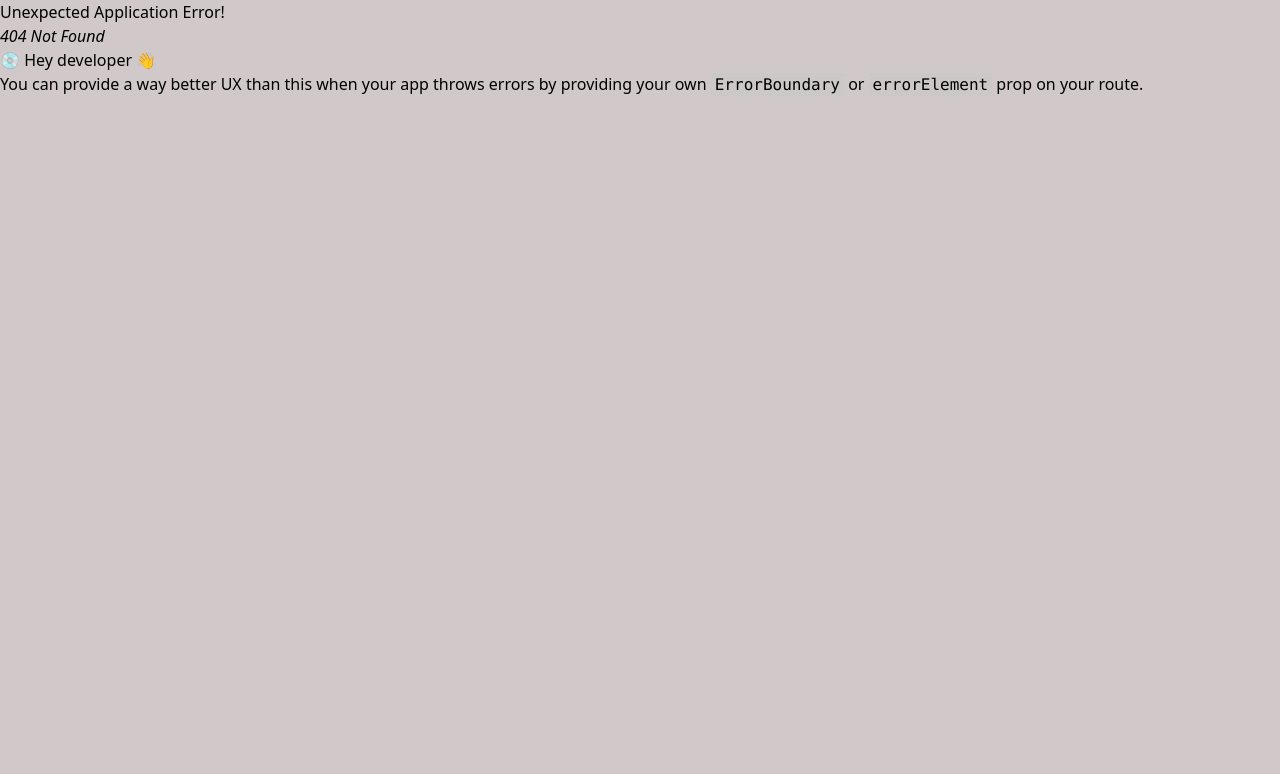
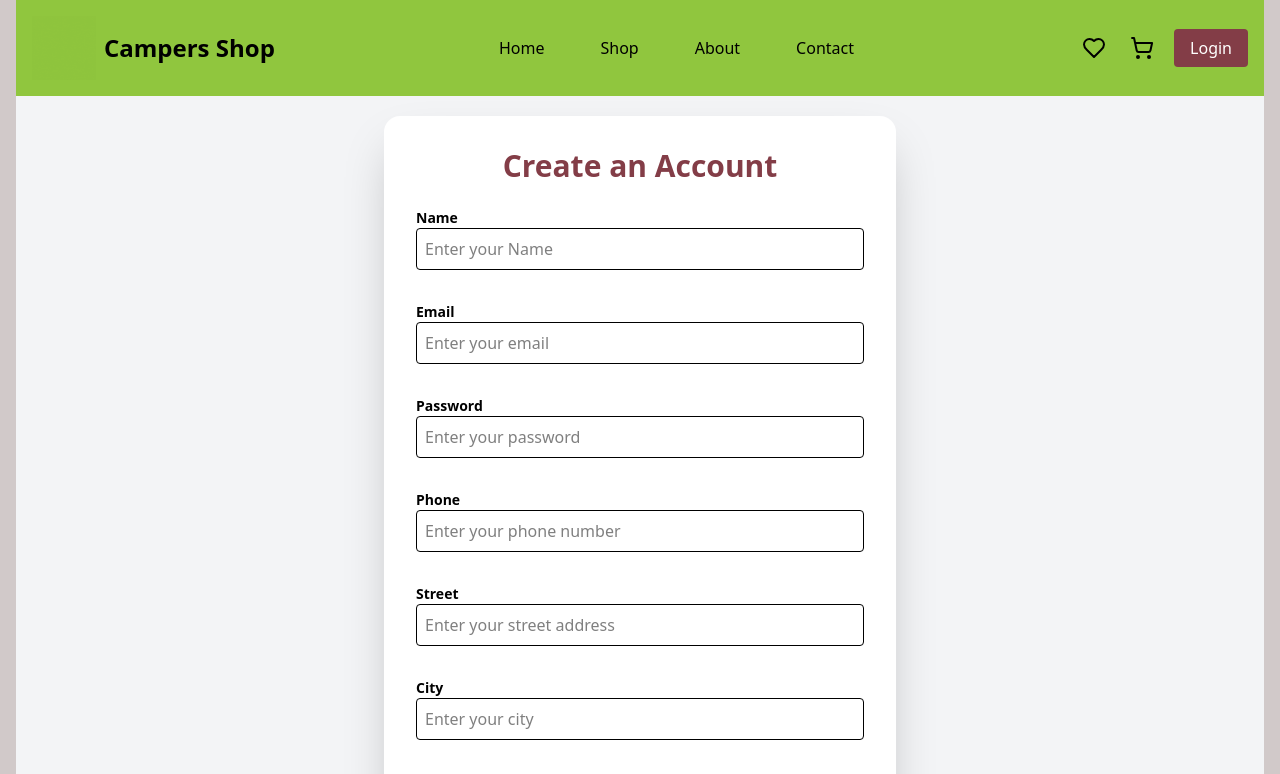
Before and after one commit to tawhid3482/Campers-shop-client, a React (Vite) app: page /sign-up in a window 1280 px wide. Before the commit this address had no page. Shown: the top 774 px of the page. Built offline with nearby package versions, Linux system fonts and the light colour scheme.

Commit message:
register

```diff
--- a/package.json
+++ b/package.json
@@ -17,10 +17,12 @@
     "lucide-react": "^0.477.0",
     "react": "^19.0.0",
     "react-dom": "^19.0.0",
+    "react-hook-form": "^7.54.2",
     "react-icons": "^5.5.0",
     "react-redux": "^9.2.0",
     "react-router": "^7.2.0",
     "react-router-dom": "^7.2.0",
+    "sonner": "^2.0.1",
     "tailwindcss": "^4.0.9"
   },
   "devDependencies": {
--- /dev/null
+++ b/src/Components/form/CamperForm.tsx
@@ -0,0 +1,21 @@
+/* eslint-disable @typescript-eslint/no-explicit-any */
+import { FormProvider, useForm } from "react-hook-form";
+
+type TCamperFormProps = {
+  children: React.ReactNode;
+  onsubmit: (data: any) => Promise<void>;
+};
+
+const CamperForm = ({ children, onsubmit }: TCamperFormProps) => {
+  const methods = useForm(); // React Hook Form instance
+
+  return (
+    <FormProvider {...methods}>
+      <form onSubmit={methods.handleSubmit((data) => onsubmit(data))}>
+        {children}
+      </form>
+    </FormProvider>
+  );
+};
+
+export default CamperForm;
--- /dev/null
+++ b/src/Components/form/FormInput.tsx
@@ -0,0 +1,67 @@
+/* eslint-disable @typescript-eslint/no-explicit-any */
+import {
+  Controller,
+  Control,
+  FieldValues,
+  FieldError,
+  Merge,
+  FieldErrorsImpl,
+  Path,
+  PathValue,
+} from "react-hook-form";
+
+type TInputProps<T extends FieldValues> = {
+  control?: Control<T>;
+  type: string;
+  name: Path<T>;
+  label: string;
+  placeholder?: string;
+  className?: string;
+  rules?: object;
+  error?: string | FieldError | Merge<FieldError, FieldErrorsImpl<any>>;
+};
+
+const FormInput = <T extends FieldValues>({
+  control,
+  type,
+  name,
+  label,
+  placeholder,
+  className,
+  rules,
+  error,
+}: TInputProps<T>) => {
+  return (
+    <div className="mb-4">
+      <label htmlFor={name as string} className="block text-sm font-semibold">
+        {label}
+      </label>
+      <Controller
+        name={name}
+        control={control}
+        defaultValue={"" as PathValue<T, Path<T>>}
+        rules={rules}
+        render={({ field }) => (
+          <input
+            {...field}
+            id={name as string}
+            type={type}
+            className={`border p-2 rounded w-full ${className} ${
+              error ? "border-red-500" : ""
+            }`}
+            placeholder={placeholder}
+          />
+        )}
+      />
+      {error && (
+        <span className="text-red-500 text-sm">
+          {typeof error === "string"
+            ? error
+            : (error as FieldError).message || "Invalid input"}
+        </span>
+      )}
+    </div>
+  );
+};
+
+export default FormInput;
--- /dev/null
+++ b/src/pages/Login.tsx
@@ -0,0 +1,72 @@
+import { FieldValues } from "react-hook-form";
+import CamperForm from "../Components/form/CamperForm";
+import FormInput from "../Components/form/FormInput";
+import { FaLock, FaUser } from "react-icons/fa";
+
+const Login = () => {
+  const onSubmit = async (data: FieldValues) => {
+    console.log(data);
+  };
+
+  return (
+    <div className="flex justify-center items-center min-h-screen bg-gray-100">
+      {/* Form Section */}
+      <div className="p-8 bg-white shadow-2xl rounded-2xl w-full max-w-sm md:w-1/3">
+        <h2 className="text-3xl font-bold text-center text-[#833d47] mb-6">
+          Welcome Back 👋
+        </h2>
+
+        {/* Using CamperForm for Login */}
+        <CamperForm onsubmit={onSubmit}>
+          {/* Email Field with Icon */}
+          <div className="relative">
+            <FaUser className="absolute left-3 top-3 text-gray-500" />
+            <FormInput
+              name="email"
+              label=""
+              type="email"
+              className="pl-10 border-gray-300"
+              placeholder="Enter your email"
+            />
+          </div>
+
+          {/* Password Field with Icon */}
+          <div className="relative mt-4">
+            <FaLock className="absolute left-3 top-3 text-gray-500" />
+            <FormInput
+              name="password"
+              label=""
+              type="password"
+              className="pl-10 border-gray-300"
+              placeholder="Enter your password"
+            />
+          </div>
+
+          {/* Forgot Password & Submit Button */}
+          <div className="flex justify-between text-sm mt-2 text-gray-600">
+            <a href="#" className="hover:text-[#833d47]">
+              Forgot password?
+            </a>
+          </div>
+
+          <button
+            type="submit"
+            className="w-full mt-6 p-3 bg-[#833d47] hover:bg-[#64373e] text-white font-semibold rounded-lg transition duration-300"
+          >
+            Login
+          </button>
+        </CamperForm>
+
+        {/* Signup Link */}
+        <p className="text-center text-gray-600 mt-4 text-sm">
+          Don't have an account?{" "}
+          <a href="/sign-up" className="text-[#833d47] font-semibold hover:underline">
+            Sign up
+          </a>
+        </p>
+      </div>
+    </div>
+  );
+};
+
+export default Login;
--- /dev/null
+++ b/src/pages/Register.tsx
@@ -0,0 +1,149 @@
+import { FieldValues, useForm } from "react-hook-form"; // Import useForm
+import CamperForm from "../Components/form/CamperForm";
+import FormInput from "../Components/form/FormInput";
+
+type TUserProps = {
+  name: string;
+  email: string;
+  password: string;
+  phone: string;
+  address: {
+    street: string;
+    city: string;
+    zip: string;
+  };
+};
+
+const Register = () => {
+  const {
+    control,
+    formState: { errors },
+    handleSubmit, // Added handleSubmit to handle form submission
+  } = useForm<TUserProps>();
+
+  // Handle the form submission and pass the form data to this function
+  const onSubmit = async (data: FieldValues) => {
+    console.log(data); // Data will contain the form fields and their values
+  };
+
+  return (
+    <div className="flex justify-center items-center min-h-screen bg-gray-100 p-5 w-full">
+      <div className="p-8 bg-white shadow-2xl rounded-2xl w-full md:max-w-lg">
+        <h2 className="text-3xl font-bold text-center text-[#833d47] mb-6">
+          Create an Account
+        </h2>
+
+        {/* CamperForm Handling the Registration */}
+        <CamperForm onsubmit={handleSubmit(onSubmit)}>
+          <FormInput
+            name="name"
+            label="Name"
+            type="text"
+            className="mb-4"
+            placeholder="Enter your Name"
+            rules={{ required: "Name is required" }}
+            error={errors?.name?.message}
+            control={control}
+          />
+
+          {/* Email Field */}
+          <FormInput
+            name="email"
+            label="Email"
+            type="email"
+            placeholder="Enter your email"
+            className="mb-4"
+            rules={{
+              required: "Email is required",
+              pattern: {
+                value: /^[a-zA-Z0-9._-]+@[a-zA-Z0-9.-]+\.[a-zA-Z]{2,6}$/,
+                message: "Invalid email address",
+              },
+            }}
+            error={errors.email?.message} // Pass the error message
+            control={control}
+          />
+
+          {/* Password Field */}
+          <FormInput
+            name="password"
+            label="Password"
+            type="password"
+            placeholder="Enter your password"
+            className="mb-4"
+            rules={{
+              required: "Password is required",
+            }}
+            error={errors.password?.message} // Pass the error message
+            control={control}
+          />
+
+          {/* Phone Field */}
+          <FormInput
+            name="phone"
+            label="Phone"
+            type="text"
+            placeholder="Enter your phone number"
+            className="mb-4"
+            rules={{ required: "Phone number is required" }}
+            error={errors.phone?.message} // Pass the error message
+            control={control}
+          />
+
+          {/* Address Fields */}
+          <FormInput
+            name="address.street"
+            label="Street"
+            type="text"
+            placeholder="Enter your street address"
+            className="mb-4"
+            rules={{ required: "Street is required" }}
+            error={errors.address?.street?.message} // Pass the error message
+            control={control}
+          />
+          <FormInput
+            name="address.city"
+            label="City"
+            type="text"
+            placeholder="Enter your city"
+            className="mb-4"
+            rules={{ required: "City is required" }}
+            error={errors.address?.city?.message} // Pass the error message
+            control={control}
+          />
+          <FormInput
+            name="address.zip"
+            label="Zip"
+            type="number"
+            placeholder="Enter your zip code"
+            className="mb-4"
+            rules={{ required: "Zip code is required" }}
+            error={errors.address?.zip?.message} // Pass the error message
+            control={control}
+          />
+
+          {/* Submit Button */}
+          <button
+            type="submit"
+            className="w-full p-3 bg-[#833d47] hover:bg-[#64373e] text-white font-semibold rounded-lg transition duration-300"
+          >
+            Register
+          </button>
+        </CamperForm>
+
+        {/* Login Link */}
+        <p className="text-center text-gray-600 mt-4 text-sm">
+          Already have an account?{" "}
+          <a
+            href="/login"
+            className="text-[#833d47] font-semibold hover:underline"
+          >
+            Login
+          </a>
+        </p>
+      </div>
+    </div>
+  );
+};
+
+export default Register;
```
Also changed, not shown: src/routes/routes.tsx (+10 -0 lines), 1 other file (tests, documents, lock files or other folders).
